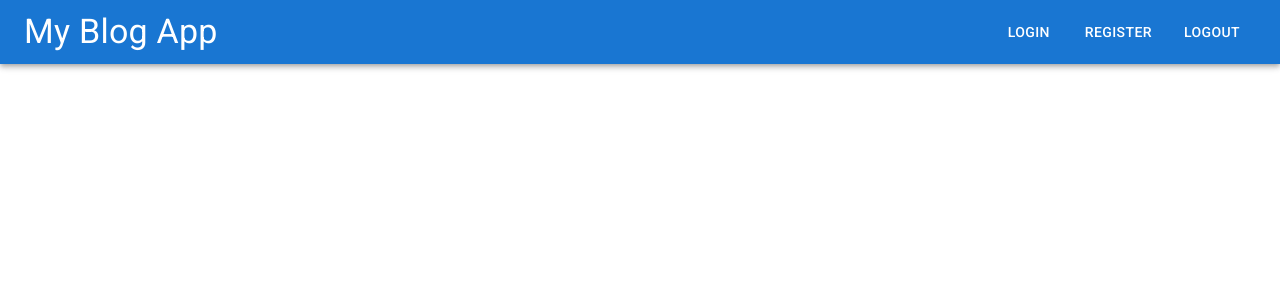
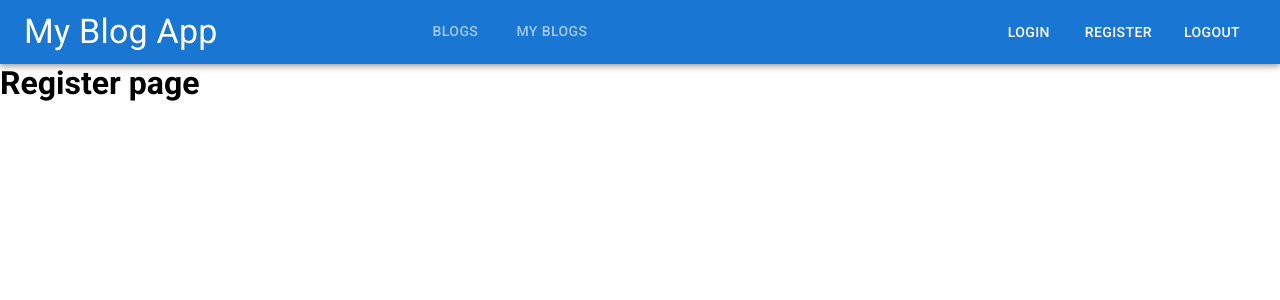
Before and after one commit to Aarya-Chauhan/Blog_App, a React (Create React App) app in the folder client/: page /register in a window 1280 px wide. Shown: the top 300 px of the page. Built offline with nearby package versions, Linux system fonts and the light colour scheme.

Commit message:
finishing up with header ui

```diff
--- a/client/src/App.js
+++ b/client/src/App.js
@@ -1,12 +1,20 @@
 import Header from "./components/Header";
 import {Routes, Route} from 'react-router-dom';
+import Blogs from "./pages/Blogs";
+import Login from "./pages/Login";
+import Register from "./pages/Register";
 
 
 function App() {
   return (
-    <div className="App">
+    <>
       <Header/>
-    </div>
+      <Routes className="App">
+        <Route path="/" element={<Blogs/>}/>
+        <Route path="/login" element={<Login/>}/>
+        <Route path="/register" element={<Register/>}/>
+      </Routes>
+    </>
   );
 }
 
--- a/client/src/components/Header.jsx
+++ b/client/src/components/Header.jsx
@@ -1,6 +1,8 @@
-import React from 'react';
-import {Box, AppBar, Toolbar, Button, Typography} from '@mui/material';
+import React, {useState} from 'react';
+import {Box, AppBar, Toolbar, Button, Typography, Tabs, Tab } from '@mui/material';
+import { Link } from 'react-router-dom';
 const Header = () => {
+  const [value,setValue] = useState()
   return (
     <>
     <AppBar position='sticky'>
@@ -8,10 +10,18 @@ const Header = () => {
             <Typography variant='h4'>
                 My Blog App
             </Typography>
+            <Box display={"flex"} marginLeft={"auto"} marginRight={"auto"}>
+              <Tabs textColor='inherit' value={value} onChange={(e,val) => {setValue(val)}} >
+                <Tab label="Blogs" LinkComponent={Link} to="/blogs" />
+                <Tab label="My BLogs" LinkComponent={Link} to="/my-blogs" />
+
+              </Tabs>
+
+            </Box>
             <Box display={'flex'} marginLeft="auto">
-                <Button sx={{margin:1,color:'white'}}>Login</Button>
-                <Button sx={{margin:1,color:'white'}}>Register</Button>
-                <Button sx={{margin:1,color:'white'}}>Logout</Button>
+                <Button sx={{margin:1,color:'white'}} LinkComponent={Link} to="/login">Login</Button>
+                <Button sx={{margin:1,color:'white'}} LinkComponent={Link} to="/register">Register</Button>
+                <Button sx={{margin:1,color:'white'}} >Logout</Button>
             </Box>
         </Toolbar>
     </AppBar >
--- /dev/null
+++ b/client/src/pages/Blogs.jsx
@@ -0,0 +1,11 @@
+import React from 'react'
+
+const Blogs = () => {
+  return (
+    <div>
+        <h1>Blogs Page</h1>
+    </div>
+  )
+}
+
+export default Blogs
--- /dev/null
+++ b/client/src/pages/Login.jsx
@@ -0,0 +1,11 @@
+import React from 'react'
+
+const Login = () => {
+  return (
+    <div>
+        <h1>Login Page</h1>
+    </div>
+  )
+}
+
+export default Login
--- /dev/null
+++ b/client/src/pages/Register.jsx
@@ -0,0 +1,12 @@
+import React from 'react'
+
+const Register = () => {
+  return (
+    <div>
+        <h1>Register page</h1>
+
+    </div>
+  )
+}
+
+export default Register
```
